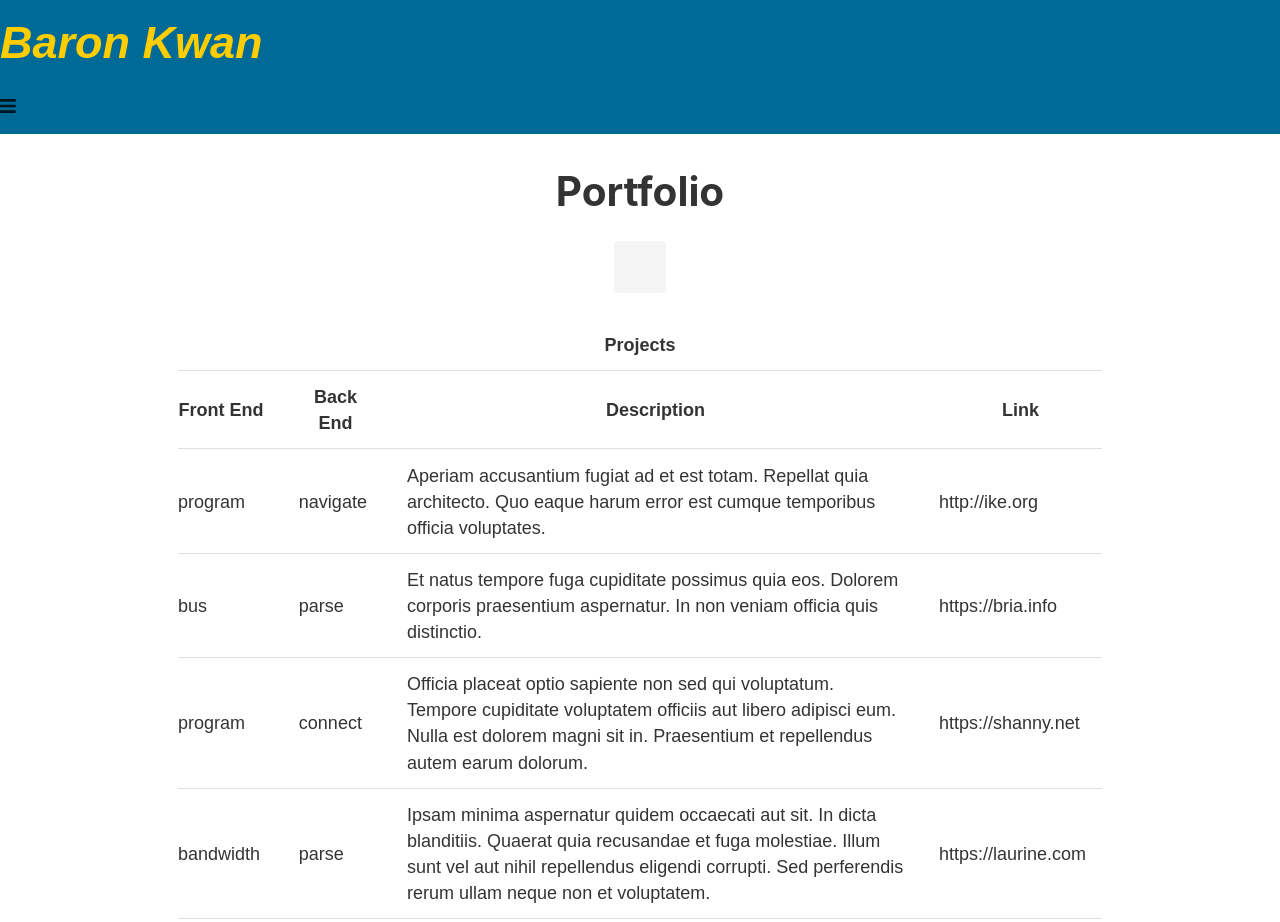
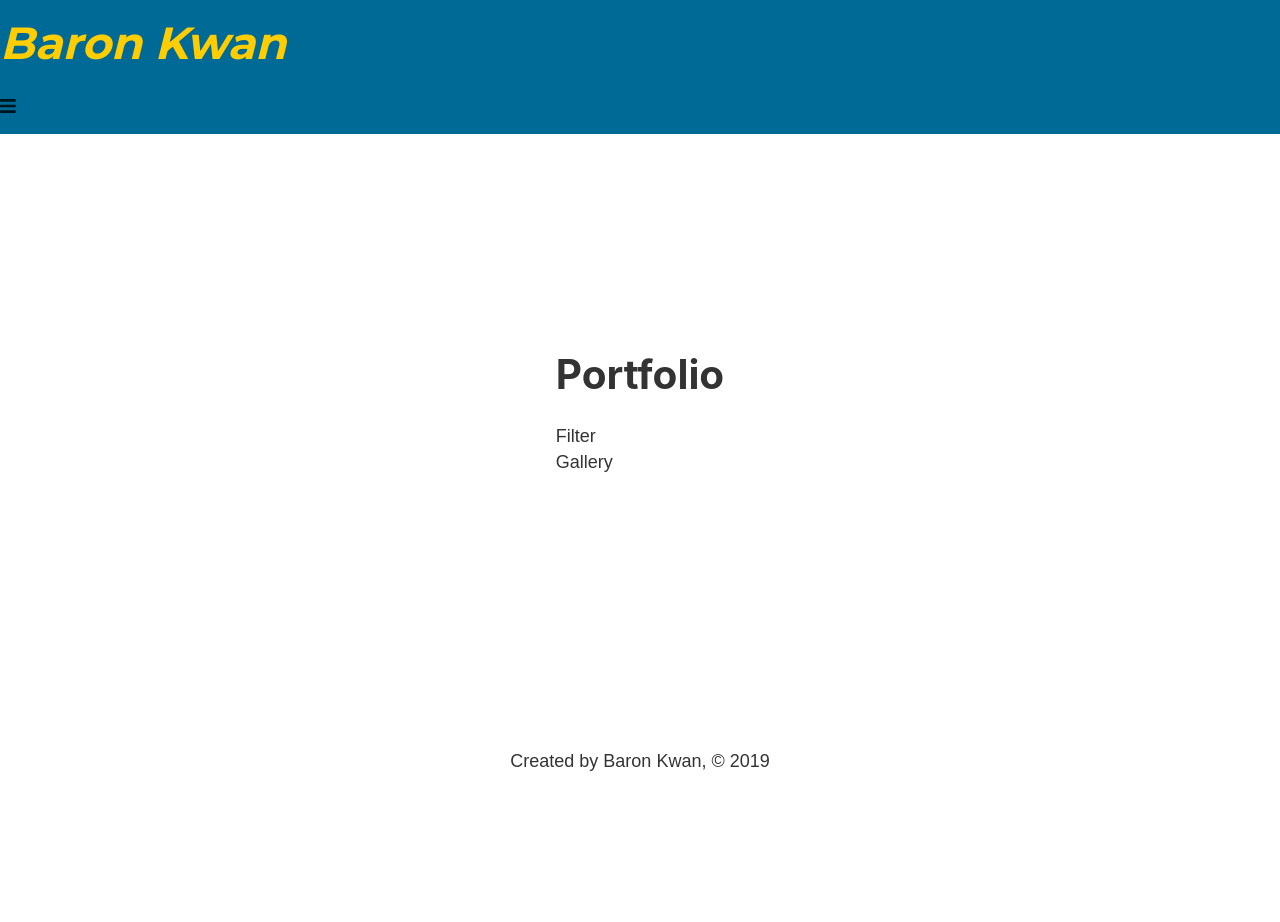
Before and after one commit to baronkwan/baronkwan2.github.io, a Gatsby site: page /portfolio in a window 1280 px wide. Shown: the top 922 px of the page. After the commit the page ends 800 px from the top, so only its background shows below. Built offline with nearby package versions, Linux system fonts and the light colour scheme; Gatsby itself is replaced by a stand-in of ours.

Commit message:
Add simple layout

```diff
--- a/package.json
+++ b/package.json
@@ -33,7 +33,7 @@
     "react": "^16.8.6",
     "react-dom": "^16.8.6",
     "react-helmet": "^5.2.1",
-    "react-table": "^7.0.0-alpha.25",
+    "typeface-montserrat": "^0.0.75",
     "typeit": "^6.0.3"
   },
   "devDependencies": {
--- a/src/components/header.js
+++ b/src/components/header.js
@@ -1,5 +1,6 @@
 import React from "react"
 import { Link, graphql, useStaticQuery } from "gatsby"
+import 'typeface-montserrat'
 
 import Navbar from './navbar'
 
--- a/src/components/header.module.scss
+++ b/src/components/header.module.scss
@@ -16,7 +16,7 @@
 }
 
 .title {
-  font-family: "Ubuntu", sans-serif;
+  font-family: "Montserrat", sans-serif;
   color: #ffcd00;
   font-size: 2.5rem;
   font-weight: 700;
--- a/src/components/navbar.module.scss
+++ b/src/components/navbar.module.scss
@@ -27,6 +27,7 @@
   // margin-right: 1rem;
   padding: 5px;
   border-radius: 5px;
+  font-family: "Montserrat", sans-serif;
   font-weight: bold;
   font-size: 1.3rem;
   text-decoration: none;
--- a/src/pages/index.js
+++ b/src/pages/index.js
@@ -34,7 +34,7 @@ const IndexPage = () => {
           />
         </h2>
       </div><hr></hr>
-      <h5>Check out my portfolios.</h5>
+      <h5>Check out my portfolio.</h5>
     </Layout>
   )
 }
--- a/src/pages/portfolio.js
+++ b/src/pages/portfolio.js
@@ -1,101 +1,18 @@
 import React from "react"
-import { useTable } from "react-table"
-
-import makeData from "../components/makeData"
 
 import Layout from "../components/layout"
 import Head from "../components/head"
 
-// Table component
-const Table = ({ columns, data }) => {
-
-  console.log(columns)
-  console.log(data)
-
-  const { getTableProps, headerGroups, rows, prepareRow, state } = useTable({
-    columns,
-    data,
-  })
-
-  const firstPageRows = rows.slice(0, 10)
-
-  return (
-    <>
-      <div>
-        <pre>
-          <code>{JSON.stringify(state[0])}</code>
-        </pre>
-      </div>
-      <table {...getTableProps()}>
-        <thead>
-          {headerGroups.map(headerGroup => (
-            <tr {...headerGroup.getHeaderGroupProps()}>
-              {headerGroup.headers.map(column => (
-                <th {...column.getHeaderProps()} style={{ textAlign: 'center' }}>
-                  {column.render("Header")}
-                  {/* TODO */}
-                  {/* Render the columns filter UI */}
-                </th>
-              ))}
-            </tr>
-          ))}
-        </thead>
-        <tbody>
-          {firstPageRows.map(
-            (row, i) =>
-              prepareRow(row) || (
-                <tr {...row.getRowProps()}>
-                  {row.cells.map(cell => {
-                    return (
-                      <td {...cell.getCellProps()}>{cell.render("Cell")}</td>
-                    )
-                  })}
-                </tr>
-              )
-          )}
-        </tbody>
-      </table>
-      <br />
-      <div>Showing the first 20 results of {rows.length} rows.</div>
-    </>
-  )
-}
-
 const PortfolioPage = () => {
   // TODO: Define Filter Function Here
-
-  const columns = React.useMemo(() => [
-    {
-      Header: "Projects",
-      columns: [
-        {
-          Header: "Front End",
-          accessor: "frontend",
-        },
-        {
-          Header: "Back End",
-          accessor: "backend",
-          //filter: CHOICE OF FILTER
-        },
-        {
-          Header: "Description",
-          accessor: 'description'
-        },
-        {
-          Header: 'Link',
-          accessor: 'link'
-        }
-      ],
-    },
-  ])
-
-  const data = React.useMemo(() => makeData(10), [])
-
   return (
     <Layout>
       <Head title="Portfolio" />
-      <h1>Portfolio</h1>
-      <Table columns={columns} data={data} />
+      <section id="portfolio">
+        <h1 id="page-header">Portfolio</h1>
+        <div id="filter">Filter</div>
+        <div id="gallery">Gallery</div>
+      </section>
     </Layout>
   )
 }
```
Also changed, not shown: 1 other file.
